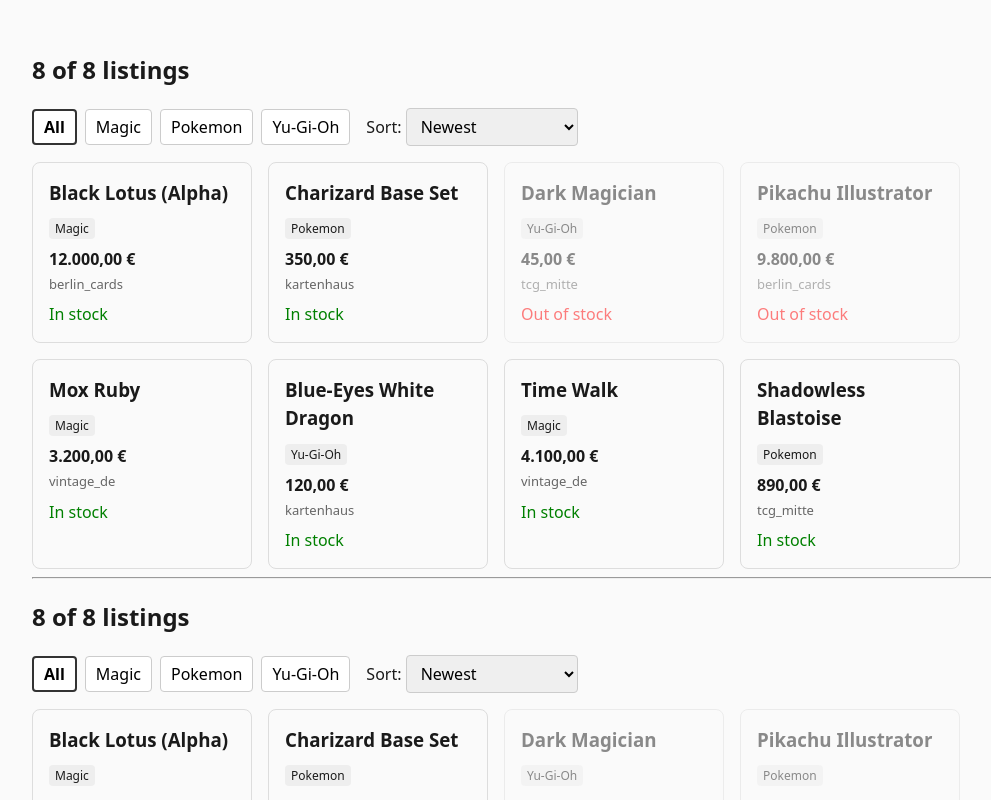
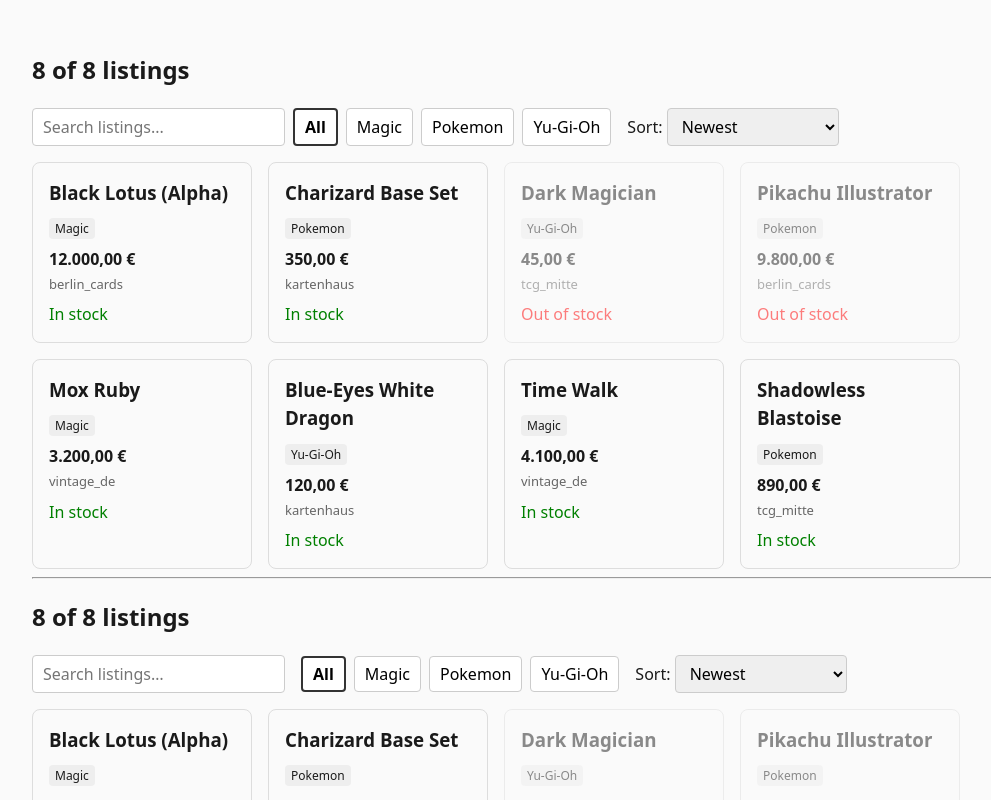
Before and after one commit to oktayshakirov/react-practice, a React (Vite) app: page / in a window 1280 px wide. Shown: the top 800 px of the page, without its empty margins (82-1073 px from the left). Built offline with nearby package versions, Linux system fonts and the light colour scheme.

Commit message:
day 14 done

```diff
--- a/exercises/day-14-empty-state.tsx
+++ b/exercises/day-14-empty-state.tsx
@@ -39,7 +39,7 @@
   Time to complete:
 */
 
-import { useState } from 'react';
+import { useState } from "react";
 
 export type Product = {
   id: string;
@@ -50,26 +50,225 @@
   inStock: boolean;
 };
 
-export type SortOrder = 'newest' | 'price-asc' | 'price-desc';
+export type SortOrder = "newest" | "price-asc" | "price-desc";
 
 const PRODUCTS: Product[] = [
-  { id: '1', name: 'Black Lotus (Alpha)', price: 12000, category: 'Magic', seller: 'berlin_cards', inStock: true },
-  { id: '2', name: 'Charizard Base Set', price: 350, category: 'Pokemon', seller: 'kartenhaus', inStock: true },
-  { id: '3', name: 'Dark Magician', price: 45, category: 'Yu-Gi-Oh', seller: 'tcg_mitte', inStock: false },
-  { id: '4', name: 'Pikachu Illustrator', price: 9800, category: 'Pokemon', seller: 'berlin_cards', inStock: false },
-  { id: '5', name: 'Mox Ruby', price: 3200, category: 'Magic', seller: 'vintage_de', inStock: true },
-  { id: '6', name: 'Blue-Eyes White Dragon', price: 120, category: 'Yu-Gi-Oh', seller: 'kartenhaus', inStock: true },
-  { id: '7', name: 'Time Walk', price: 4100, category: 'Magic', seller: 'vintage_de', inStock: true },
-  { id: '8', name: 'Shadowless Blastoise', price: 890, category: 'Pokemon', seller: 'tcg_mitte', inStock: true },
+  {
+    id: "1",
+    name: "Black Lotus (Alpha)",
+    price: 12000,
+    category: "Magic",
+    seller: "berlin_cards",
+    inStock: true,
+  },
+  {
+    id: "2",
+    name: "Charizard Base Set",
+    price: 350,
+    category: "Pokemon",
+    seller: "kartenhaus",
+    inStock: true,
+  },
+  {
+    id: "3",
+    name: "Dark Magician",
+    price: 45,
+    category: "Yu-Gi-Oh",
+    seller: "tcg_mitte",
+    inStock: false,
+  },
+  {
+    id: "4",
+    name: "Pikachu Illustrator",
+    price: 9800,
+    category: "Pokemon",
+    seller: "berlin_cards",
+    inStock: false,
+  },
+  {
+    id: "5",
+    name: "Mox Ruby",
+    price: 3200,
+    category: "Magic",
+    seller: "vintage_de",
+    inStock: true,
+  },
+  {
+    id: "6",
+    name: "Blue-Eyes White Dragon",
+    price: 120,
+    category: "Yu-Gi-Oh",
+    seller: "kartenhaus",
+    inStock: true,
+  },
+  {
+    id: "7",
+    name: "Time Walk",
+    price: 4100,
+    category: "Magic",
+    seller: "vintage_de",
+    inStock: true,
+  },
+  {
+    id: "8",
+    name: "Shadowless Blastoise",
+    price: 890,
+    category: "Pokemon",
+    seller: "tcg_mitte",
+    inStock: true,
+  },
 ];
 
-// Write your ProductCard component here:
+type FilterBarProps = {
+  categories: string[];
+  activeCategory: string;
+  onCategoryChange: (category: string) => void;
+  sortOrder: SortOrder;
+  onSortChange: (order: SortOrder) => void;
+  search: string;
+  onSearchChange: (value: string) => void;
+};
+const CATEGORIES = ["All", ...new Set(PRODUCTS.map((p) => p.category))];
 
-// Write your ProductList component here (with the empty state):
+const ProductCard = ({ name, price, category, seller, inStock }: Product) => (
+  <article
+    style={{
+      border: "1px solid #ddd",
+      borderRadius: 8,
+      padding: 16,
+      width: 220,
+      opacity: inStock ? 1 : 0.5,
+    }}
+  >
+    <h3 style={{ margin: "0 0 8px" }}>{name}</h3>
+    <span
+      style={{
+        fontSize: 12,
+        background: "#eee",
+        borderRadius: 4,
+        padding: "2px 6px",
+      }}
+    >
+      {category}
+    </span>
+    <p style={{ fontWeight: 600, margin: "8px 0 4px" }}>
+      {price.toLocaleString("de-DE", { style: "currency", currency: "EUR" })}
+    </p>
+    <p style={{ fontSize: 13, color: "#666", margin: 0 }}>{seller}</p>
+    <p style={{ color: inStock ? "green" : "red", margin: "8px 0 0" }}>
+      {inStock ? "In stock" : "Out of stock"}
+    </p>
+  </article>
+);
 
-// Write your FilterBar component here (with the search input):
+const sortProducts = (products: Product[], order: SortOrder): Product[] => {
+  if (order === "newest") return products;
+  const copy = [...products];
+  return order === "price-asc"
+    ? copy.sort((a, b) => a.price - b.price)
+    : copy.sort((a, b) => b.price - a.price);
+};
 
-// Write your Marketplace parent here:
+type ProductListProps = { products: Product[]; onResetFilters: () => void };
+
+export const ProductList = ({ products, onResetFilters }: ProductListProps) => {
+  if (products.length === 0) {
+    return (
+      <div>
+        <p>No listings match your filters.</p>
+        <button onClick={onResetFilters}>Reset filters</button>
+      </div>
+    );
+  }
+  return (
+    <div style={{ display: "flex", flexWrap: "wrap", gap: 16 }}>
+      {products.map((product) => (
+        <ProductCard key={product.id} {...product} />
+      ))}
+    </div>
+  );
+};
+
+const FilterBar = ({
+  categories,
+  activeCategory,
+  onCategoryChange,
+  sortOrder,
+  onSortChange,
+  search,
+  onSearchChange,
+}: FilterBarProps) => (
+  <div
+    style={{ display: "flex", alignItems: "center", gap: 16, marginBottom: 16 }}
+  >
+    <div style={{ display: "flex", gap: 8 }}>
+      <input
+        type="search"
+        value={search}
+        placeholder="Search listings..."
+        onChange={(e) => onSearchChange(e.target.value)}
+      ></input>
+      {categories.map((c) => (
+        <button
+          key={c}
+          onClick={() => onCategoryChange(c)}
+          style={{
+            fontWeight: c === activeCategory ? 700 : 400,
+            border: c === activeCategory ? "2px solid #333" : "1px solid #ccc",
+            borderRadius: 4,
+            padding: "4px 10px",
+            cursor: "pointer",
+          }}
+        >
+          {c}
+        </button>
+      ))}
+    </div>
+
+    <label>
+      Sort:{" "}
+      <select
+        value={sortOrder}
+        onChange={(e) => onSortChange(e.target.value as SortOrder)}
+      >
+        <option value="newest">Newest</option>
+        <option value="price-asc">Price: low to high</option>
+        <option value="price-desc">Price: high to low</option>
+      </select>
+    </label>
+  </div>
+);
+
 export const Marketplace = () => {
+  const [category, setCategory] = useState("All");
+  const [sortOrder, setSortOrder] = useState<SortOrder>("newest");
+  const [search, setSearch] = useState("");
+  const filtered = PRODUCTS.filter(
+    (p) => category === "All" || p.category === category,
+  ).filter((p) => p.name.toLowerCase().includes(search.toLowerCase()));
 
+  const visible = sortProducts(filtered, sortOrder);
+  const resetFilters = () => {
+    setSearch("");
+    setCategory("All");
+  };
+  return (
+    <section>
+      <h2>
+        {visible.length} of {PRODUCTS.length} listings
+      </h2>
+
+      <FilterBar
+        categories={CATEGORIES}
+        activeCategory={category}
+        onCategoryChange={setCategory}
+        sortOrder={sortOrder}
+        onSortChange={setSortOrder}
+        search={search}
+        onSearchChange={setSearch}
+      />
+
+      <ProductList products={visible} onResetFilters={resetFilters} />
+    </section>
+  );
 };
--- a/src/App.tsx
+++ b/src/App.tsx
@@ -11,8 +11,8 @@
   "Nothing was returned from render" until you write your component.
   That error means the wiring works — you just haven't started yet.
 */
-import { Marketplace as Exercise } from "../exercises/day-13-product-list-component.tsx";
-import { Marketplace as Solution } from "../solutions/day-13-product-list-component.solution.tsx";
+import { Marketplace as Exercise } from "../exercises/day-14-empty-state.tsx";
+import { Marketplace as Solution } from "../solutions/day-14-empty-state.solution.tsx";
 
 export default function App() {
   return (
```
